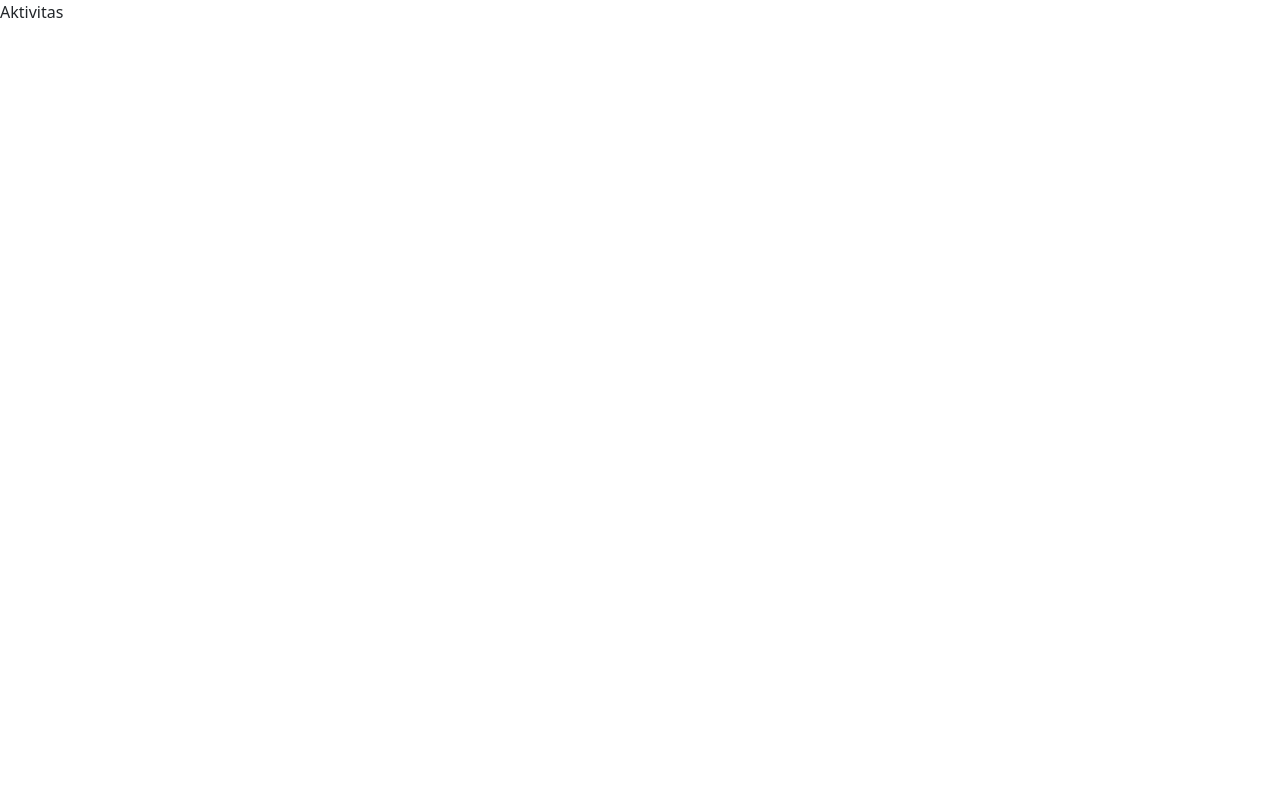
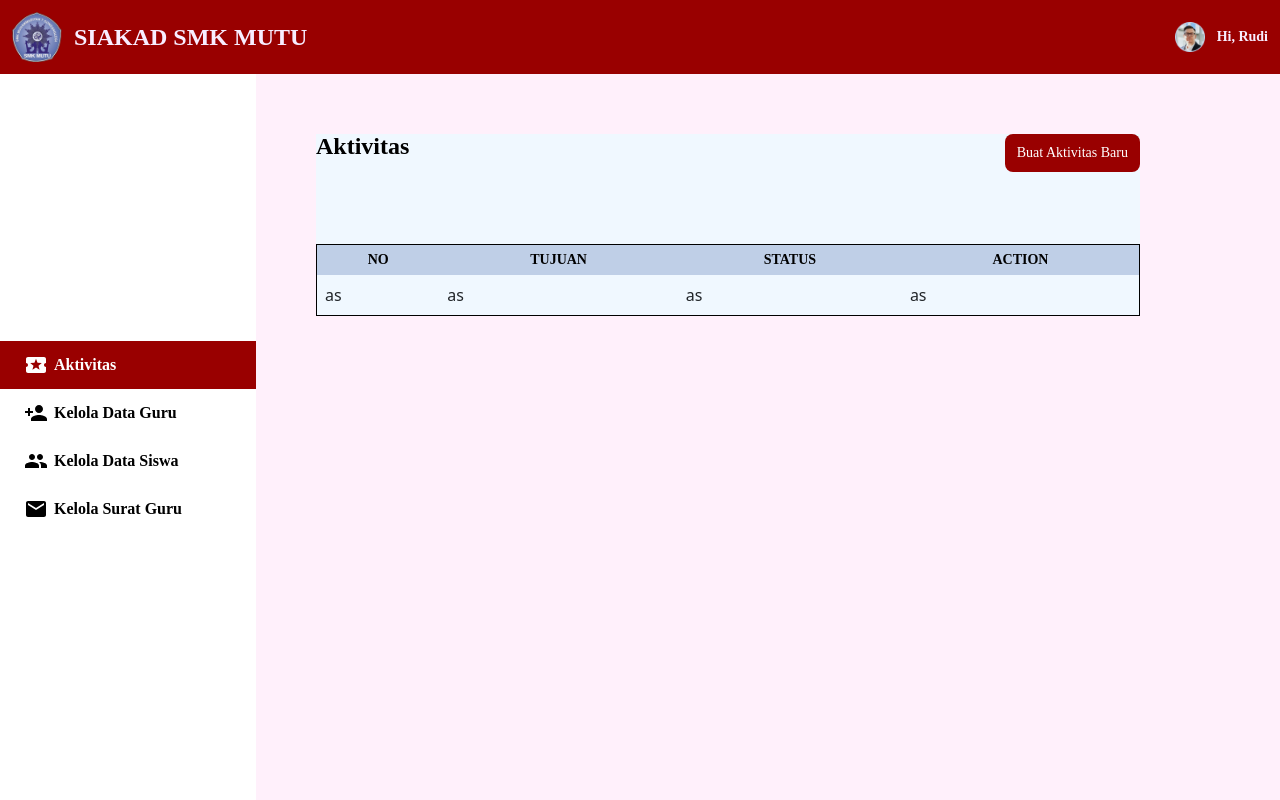
Before and after one commit to ajopi/fe_siakad_gondanglegi, a React (Create React App) app: page /kelola-aktivitas-admin in a window 1280 px wide. Built offline with nearby package versions, Linux system fonts and the light colour scheme; sample sign-in values are in the browser's storage.

Commit message:
add auth to role admin, and add datasidebar to admin role

```diff
--- a/src/Services/auth.services.js
+++ b/src/Services/auth.services.js
@@ -19,14 +19,17 @@ const loginUser = (username, password) => {
 
     return axios.request(config)
         .then((response) => {
-            console.log(response.data.user);
-            // const idUser = sessionStorage.getItem('userId');
+            // console.log(response.data.user);
+
+
+            sessionStorage.setItem('accessLevel', response.data.user.access_level)
             sessionStorage.setItem('token', response.data.token);
             sessionStorage.setItem('userId', JSON.stringify(response.data.user.id));
 
         })
         .catch((error) => {
             console.log(error);
+            alert("login gagal")
         });
 }
 
--- /dev/null
+++ b/src/components/FormAktivitas/FormAktivitas.jsx
@@ -0,0 +1,9 @@
+import React from 'react'
+
+const FormAktivitas = () => {
+  return (
+    <div>FormAktivitas</div>
+  )
+}
+
+export default FormAktivitas
--- a/src/components/SidebarDefault/SidebarDataAdmin.jsx
+++ b/src/components/SidebarDefault/SidebarDataAdmin.jsx
@@ -1,23 +1,28 @@
-const SidebarDataAdmin = [
+import LocalActivityIcon from '@mui/icons-material/LocalActivity';
+import PersonAddIcon from '@mui/icons-material/PersonAdd';
+import PeopleIcon from '@mui/icons-material/People';
+import EmailIcon from '@mui/icons-material/Email';
+
+export const SidebarDataAdmin = [
     {
         title: "Aktivitas",
-        icon: "",
-        link: "./kelola-aktivitas-admin"
+        icon: <LocalActivityIcon />,
+        link: "/kelola-aktivitas-admin"
     },
     {
         title: "Kelola Data Guru",
-        icon: "",
-        link: "./kelola-data-guru"
+        icon: <PersonAddIcon />,
+        link: "/kelola-data-guru"
     },
     {
         title: "Kelola Data Siswa",
-        icon: "",
-        link: "./kelola-data-siswa"
+        icon: <PeopleIcon />,
+        link: "/kelola-data-siswa"
     },
     {
         title: "Kelola Surat Guru",
-        icon: "",
-        link: "./kelola-surat-guru"
+        icon: <EmailIcon />,
+        link: "/kelola-surat-guru"
     },
 
 ]
--- a/src/components/SidebarDefault/SidebarDefault.jsx
+++ b/src/components/SidebarDefault/SidebarDefault.jsx
@@ -4,10 +4,12 @@ import { SidebarDataAdmin } from './SidebarDataAdmin'
 import './SidebarDefault.css'
 
 const SidebarDefault = () => {
+    const accessLvl = parseInt(sessionStorage.getItem("accessLevel"));
 
-
+    // handleData Different access level
     const handleData = () => {
-        const handleData = SidebarDataGuru.map((value, key) => {
+        if (accessLvl === 1) {
+            return SidebarDataGuru.map((value, key) => {
                 return <ul key={key} className='sidebar_list'>
                     <li
                         className='sidebar_list_row'
@@ -25,8 +27,49 @@ const SidebarDefault = () => {
                     </li>
                 </ul>
             })
-        return handleData;
+        } else {
+            return SidebarDataAdmin.map((value, key) => {
+                return <ul key={key} className='sidebar_list'>
+                    <li
+                        className='sidebar_list_row'
+                        id={window.location.pathname === value.link ? "active" : ""}
+                        onClick={() => {
+                            window.location.pathname = value.link
+                        }}
+                    >
+                        <div className='icon_title_row'>
+
+                            {value.icon}
+                            {value.title}
+
+                        </div>
+                    </li>
+                </ul>
+            })
         }
+    }
+
+    // const handleData = () => {
+    //     const handleData = SidebarDataGuru.map((value, key) => {
+    // return <ul key={key} className='sidebar_list'>
+    //     <li
+    //         className='sidebar_list_row'
+    //         id={window.location.pathname === value.link ? "active" : ""}
+    //         onClick={() => {
+    //             window.location.pathname = value.link
+    //         }}
+    //     >
+    //         <div className='icon_title_row'>
+
+    //             {value.icon}
+    //             {value.title}
+
+    //         </div>
+    //     </li>
+    // </ul>
+    //     })
+    //     return handleData;
+    // }
 
     return (
         <div className='container_sidebar_default'>
--- a/src/pages/LoginPage/LoginPage.jsx
+++ b/src/pages/LoginPage/LoginPage.jsx
@@ -13,13 +13,19 @@ const LoginPage = () => {
 
   console.log(username);
   console.log(password);
+  const accessLvl = parseInt(sessionStorage.getItem("accessLevel"));
 
   const handleLogin = (e) => {
     e.preventDefault();
     try {
       authServices.loginUser(username, password).then(() => {
         console.log("login success!");
-        navigate("/permohonan-surat");
+
+        if (accessLvl === 1) {
+          navigate("/permohonan-surat");
+        } else {
+          navigate("/kelola-aktivitas-admin");
+        }
       })
     } catch (error) {
       alert(error.message);
--- a/src/pages/PagesGuru/PermohonanSurat/PermohonanSurat.css
+++ b/src/pages/PagesGuru/PermohonanSurat/PermohonanSurat.css
@@ -4,10 +4,10 @@
     height: 100vh;
 }
 
+/* public className */
 .container_page_and_sidebar {
     display: flex;
     height: 100%;
-    /* position: relative; */
 }
 
 .container_sidebar_permohonansurat {
--- a/src/pages/PagesGuru/PermohonanSurat/PermohonanSurat.jsx
+++ b/src/pages/PagesGuru/PermohonanSurat/PermohonanSurat.jsx
@@ -4,7 +4,6 @@ import './PermohonanSurat.css'
 import SidebarDefault from '../../../components/SidebarDefault/SidebarDefault'
 import FormPermohonanSurat from '../../../components/FormPermohonanSurat/FormPermohonanSurat'
 import TitlePageAndButton from '../../../components/TitlePageAndButton/TitlePageAndButton'
-import { SidebarDataGuru } from '../../../components/SidebarDefault/SidebarDataGuru'
 
 const PermohonanSurat = () => {
     const [clicked, setClicked] = useState(0);
--- a/src/pages/pagesAdmin/Aktivitas/Aktivitas.css
+++ b/src/pages/pagesAdmin/Aktivitas/Aktivitas.css
@@ -0,0 +1,28 @@
+.container_aktivitas_admin {
+    display: flex;
+    flex-direction: column;
+    height: 100vh;
+}
+
+
+
+.container_sidebar_aktivitas_admin {
+    width: 20%;
+    align-content: center;
+}
+
+
+.container_content_aktivitas_admin {
+    display: flex;
+    flex-direction: column;
+    background-color: rgb(255, 240, 251);
+    width: 80%;
+    padding: 60px 140px 20px 60px;
+}
+
+.container_wrapper_aktivitas_admin{
+    display: flex;
+    flex-direction: column;
+    background-color: aliceblue;
+    gap: 60px;
+}
--- a/src/pages/pagesAdmin/Aktivitas/Aktivitas.jsx
+++ b/src/pages/pagesAdmin/Aktivitas/Aktivitas.jsx
@@ -1,10 +1,84 @@
-import React from 'react'
+import React, { useState } from 'react'
 import './Aktivitas.css'
+import NavbarDefault from '../../../components/NavbarDefault/NavbarDefault'
+import SidebarDefault from '../../../components/SidebarDefault/SidebarDefault'
+import TitlePageAndButton from '../../../components/TitlePageAndButton/TitlePageAndButton'
+import FormAktivitas from '../../../components/FormAktivitas/FormAktivitas'
 
 
 const Aktivitas = () => {
+  const [clicked, setClicked] = useState(0);
+
+  const handleBtnCreateAktivitas = () => {
+    setClicked(clicked + 1);
+    console.log(clicked);
+
+  }
+
+  const handleFormCreateAktivitas = () => {
+    if (clicked === 0) {
+      return <div className='container_wrapper_aktivitas_admin'>
+        <TitlePageAndButton
+          title="Aktivitas"
+          handleFunction={handleBtnCreateAktivitas}
+          titleButton="Buat Aktivitas Baru"
+        />
+        <table>
+          <thead>
+            <tr>
+              <th>
+                No
+              </th>
+              <th>
+                Tujuan
+              </th>
+              <th>
+                Status
+              </th>
+              <th>
+                Action
+              </th>
+            </tr>
+          </thead>
+          <tbody>
+            <tr>
+              <td>
+                as
+              </td>
+              <td>
+                as
+              </td>
+              <td>
+                as
+              </td>
+              <td>
+                as
+              </td>
+            </tr>
+          </tbody>
+        </table>
+      </div>
+    } else {
+      return <FormAktivitas />
+    }
+
+  }
+
   return (
-    <div>Aktivitas</div>
+    <div className='container_aktivitas_admin'>
+      <NavbarDefault />
+      <div className='container_page_and_sidebar'>
+        <aside className='container_sidebar_aktivitas_admin'>
+          <SidebarDefault />
+        </aside>
+
+        <div className='container_content_aktivitas_admin'>
+          {handleFormCreateAktivitas()}
+
+        </div>
+      </div>
+
+    </div>
   )
 }
 
--- a/src/router/RouterDefault.jsx
+++ b/src/router/RouterDefault.jsx
@@ -20,12 +20,13 @@ const RouterDefault = () => {
                     <Route path="/permohonan-surat" element={<PermohonanSurat />} />
                     <Route path="/jadwal-sekolah" element={<JadwalSekolah />} />
                     <Route path="/penilaian-guru" element={<PenilaianGuru />} />
+
+                    <Route path="/kelola-aktivitas-admin" element={<Aktivitas />} />
+                    <Route path="/kelola-data-guru" element={<KelolaDataGuru />} />
+                    <Route path="/kelola-data-siswa" element={<KelolaDataSiswa />} />
+                    <Route path="/kelola-surat-guru" element={<KelolaSuratGuru />} />
                 </Route>
 
-                <Route path="/kelola-aktivitas-admin" element={<Aktivitas />} />
-                <Route path="/kelola-data-guru" element={<KelolaDataGuru />} />
-                <Route path="/kelola-data-siswa" element={<KelolaDataSiswa />} />
-                <Route path="/kelola-surat-guru" element={<KelolaSuratGuru />} />
             </Routes>
         </BrowserRouter>
     )
```
Lines whose indentation alone changed are shown as unchanged.
